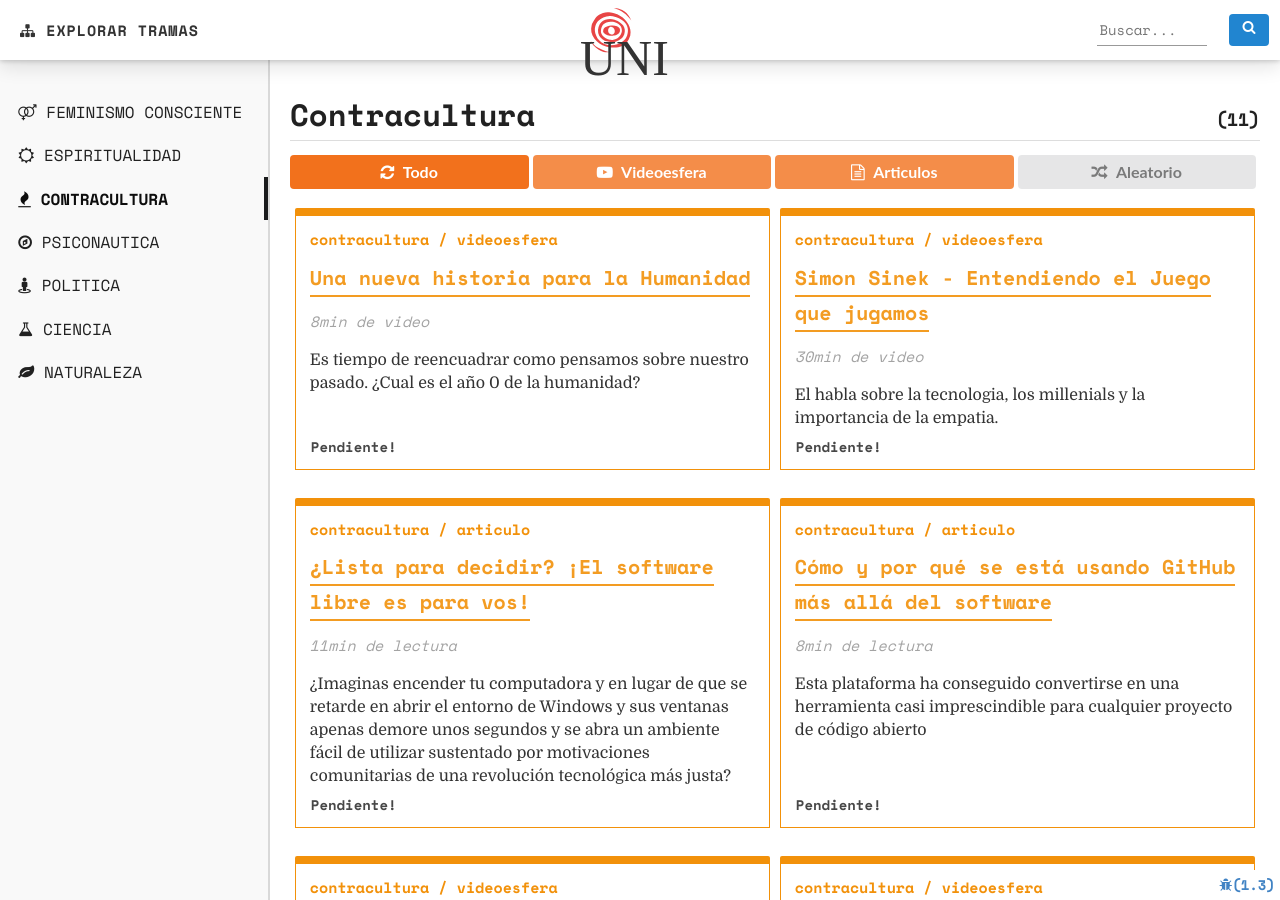
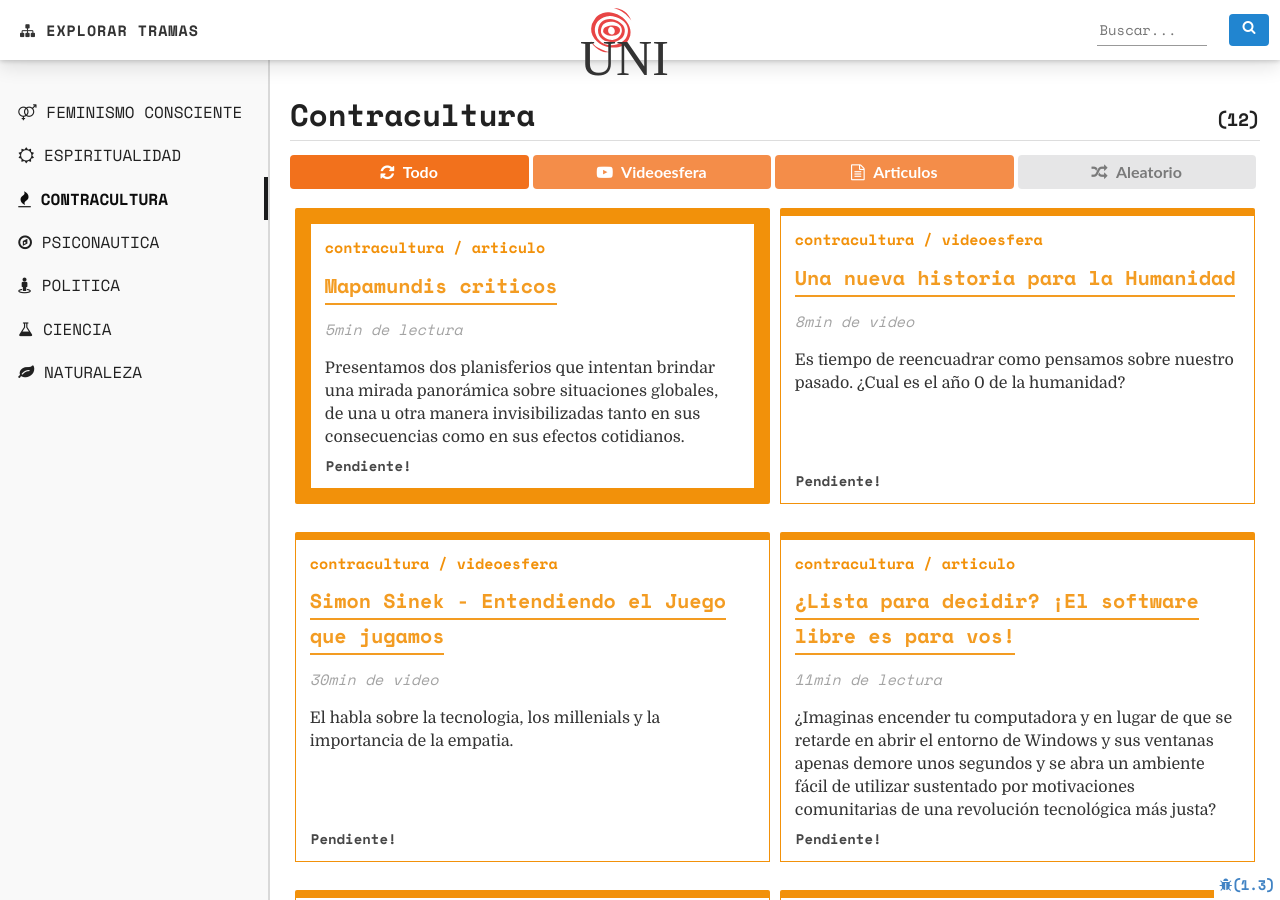
Before and after one commit to ama-trama/uni, a Jekyll site: the page built from contracultura.html, in a window 1280 px wide and 900 px high. Built offline with Jekyll 4.4.1, drawn with Linux system fonts in a browser that asks for light colours; some web fonts are replaced; comment, search, counter and statistics services are not loaded.

Commit message:
mapamundis criticos

```diff
--- /dev/null
+++ b/_posts/contracultura/2018-03-03-mapamundis-criticos.md
@@ -0,0 +1,51 @@
+---
+layout: post
+icon: file text
+title: Mapamundis criticos
+meta:  Presentamos dos planisferios que intentan brindar una mirada panorámica sobre situaciones globales, de una u otra manera invisibilizadas tanto en sus consecuencias como en sus efectos cotidianos.
+source: http://www.iconoclasistas.net/mapamundis-criticos/
+comments: true
+featured: true
+type: articulo
+duration: 5min
+category: contracultura
+author: Iconoclasistas
+author_url: http://www.iconoclasistas.net/mapamundis-criticos/
+---
+
+<i>Presentamos dos planisferios que intentan brindar una mirada panorámica sobre situaciones globales, de una u otra manera invisibilizadas tanto en sus consecuencias como en sus efectos cotidianos.</i>
+
+<i>Las proyecciones cartográficas utilizadas (Gall-Peters y Mercator, usualmente encontradas), fueron elegidas especialmente para cada relato: con ellas buscamos que la representación ilumine y potencie el efecto de sentido respecto a las temáticas incluidas.</i>
+
+<b style="margin-top: 25px; display: block; text-align: center;">¿A QUIÉN PERTENECE LA TIERRA?</b>
+
+<img src="http://www.iconoclasistas.net/wp-content/uploads/2017/04/DeQuienEsLaTierra.jpg" alt="" width="100%">
+
+
+<p class="hyphenate">
+Este mapamundi releva el trabajo de las mujeres rurales y campesinas, unas 1.700 millones en todo el globo, quienes además de producir el 70% de los alimentos que consumimos, resisten y se organizan en sus comunidades. Las prácticas y saberes que sustentan las economías del cuidado de estas mujeres,  protegiendo los bienes comunes y la soberanía alimentaria, se encuentran amenazadas por la destrucción generada por el sistema alimentario agroindustrial y la violencia (genocidios, expulsiones, guerras, etc.) que generan de los proyectos extractivos.
+</p>
+<p class="hyphenate">
+El mapa está basado en la proyección Gall-Peters  (con con los polos invertidos), descrita por primera vez en 1855 por James Gall y revisitada por Arno Peters en 1974. Esta representación conserva la proporción entre las áreas de las distintas zonas de la tierra, brindando una noción aproximada del tamaño de los países al contrario de la proyección Mercator que agiganta los territorios cuando se aproximan a los polos. Tuvo especial relevancia en los años ‘70, cuando los movimientos de liberación nacional se enfrentaron al dominio occidental del mundo. La elegimos porque nos ayuda -tanto espacial como simbólicamente- a visibilizar de manera más clara los territorios y países con mayorías campesinas y rurales, la diversidad biocultural, los principales proyectos extractivos y los conflictos armados que se generan a partir de la depredación de la naturaleza y los intentos de normalización occidental. Está disponible para bajarse en formato A2 (doble A3), en versión castellano-inglés y solo para uso doméstico o comunitario.
+</p>
+
+<div style="border-bottom: 1px solid #ddd;padding: 2em 0 4em 0;text-align: center;">
+	<a class="ui button" style="background: #f2910a; color: #fff;" href="https://www.dropbox.com/sh/sat60yep2w70wt3/AACSDORtmh081n1D0y9-MKlSa?dl=0" target="_blank">ver/descargar (español/english)</a>
+</div>
+
+
+<b style="margin-top: 25px; display: block; text-align: center;">NADIE ES ILEGAL / NO ONE IS ILLEGAL</b>
+<img src="http://www.iconoclasistas.net/wp-content/uploads/2017/04/Nadie.jpg" alt="" width="100%">
+<p class="hyphenate">
+	<b>Este mapamundi muestra la instalación de vallas y fronteras</b> que se expanden acompañadas por un incremento en los controles fronterizos, la ampliación en las restricciones migratorias, y la violenta intensidad con la cual se realizan expulsiones y deportaciones. Todas situaciones cotidianas a las cuales se enfrentan <b>millones de desplazadxs y migrantxs</b>, obligados a abandonar sus territorios por las crisis económicas, los conflictos por guerras, y las persecuciones políticas o religiosas.
+</p>
+<p class="hyphenate">
+	El diseño recoge la proyección concebida por Gerardus Mercator en 1570, con el aspecto característico del estilo renacentista correspondiente a la época en que fue creado (siglo XVI). Esta representación que fue concebida en los inicios del expansionismo colonial intercontinental de Europa, otorga preponderancia a las formas de las costas y fue muy utilizada por la navegación marítima. Deforma considerablemente los territorios ensanchándolos hacia los polos, haciendo parecer a las áreas del hemisferio norte (Europa, Rusia, América del Norte) muchísimo más grandes de lo que son realmente, efecto que aprovecha el eurocentrismo para apuntalar simbólicamente (grande y arriba igual a poderoso y superior) su hegemonía económica-militar-intelectual sobre el resto del mundo. La elegimos para mostrar de forma pormenorizada, gracias a su deformación, la abundante presencia de los controles fronterizos en las fronteras de los países ricos del norte que a la vez están involucrados directa o indirectamente en los conflictos que generan los desplazamientos de los territorios del Sur.
+</p>
+<p class="hyphenate">
+	Está disponible para bajarse en formato A4 en dos versiones una en español y otra en inglés.
+</p>
+
+<div style="border-bottom: 1px solid #ddd;border-top: 1px solid #ddd;padding: 2em 0;text-align: center;">
+	<a class="ui button" style="background: #f2910a; color: #fff;" href="https://www.dropbox.com/sh/7gxuanvr6913cbp/AABBnPwOTqu2xBkpSDiA0u05a?dl=0" target="_blank">ver/descargar (español/english)</a>
+</div>
```
Also changed, not shown: _posts/psiconautica/2018-01-01-la-casa-del-transformador.md (+1 -1 lines).
